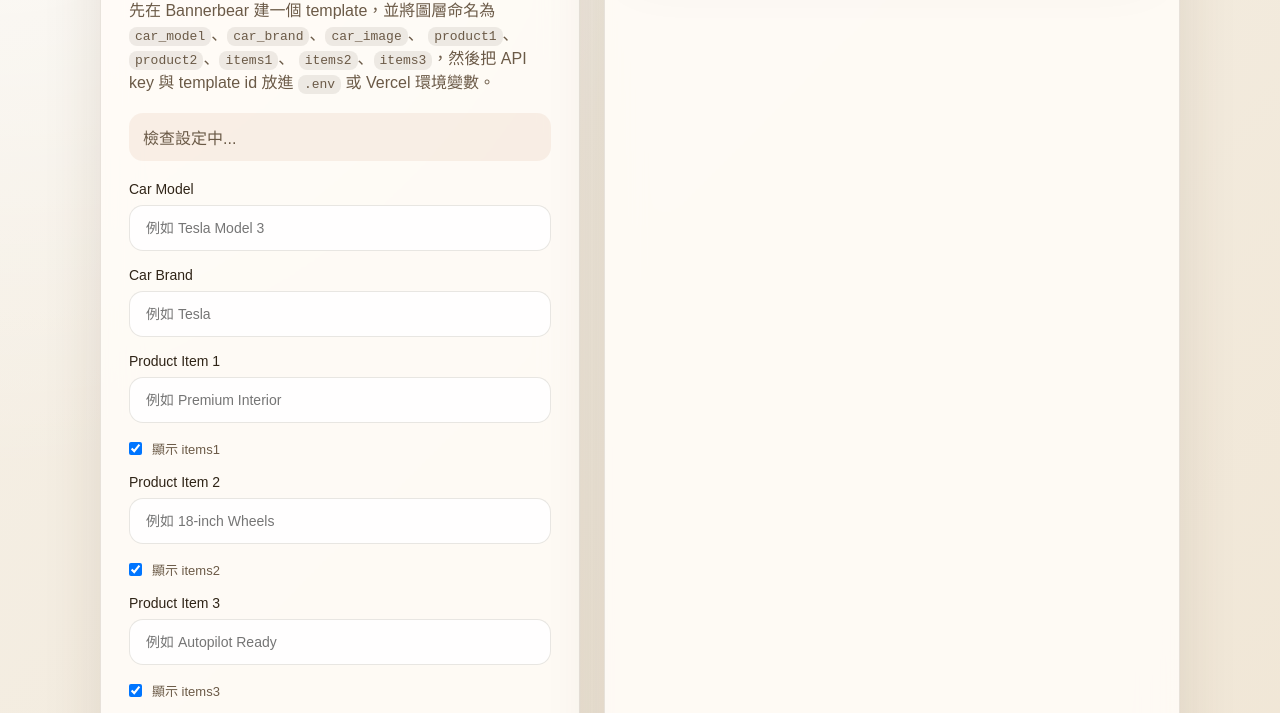
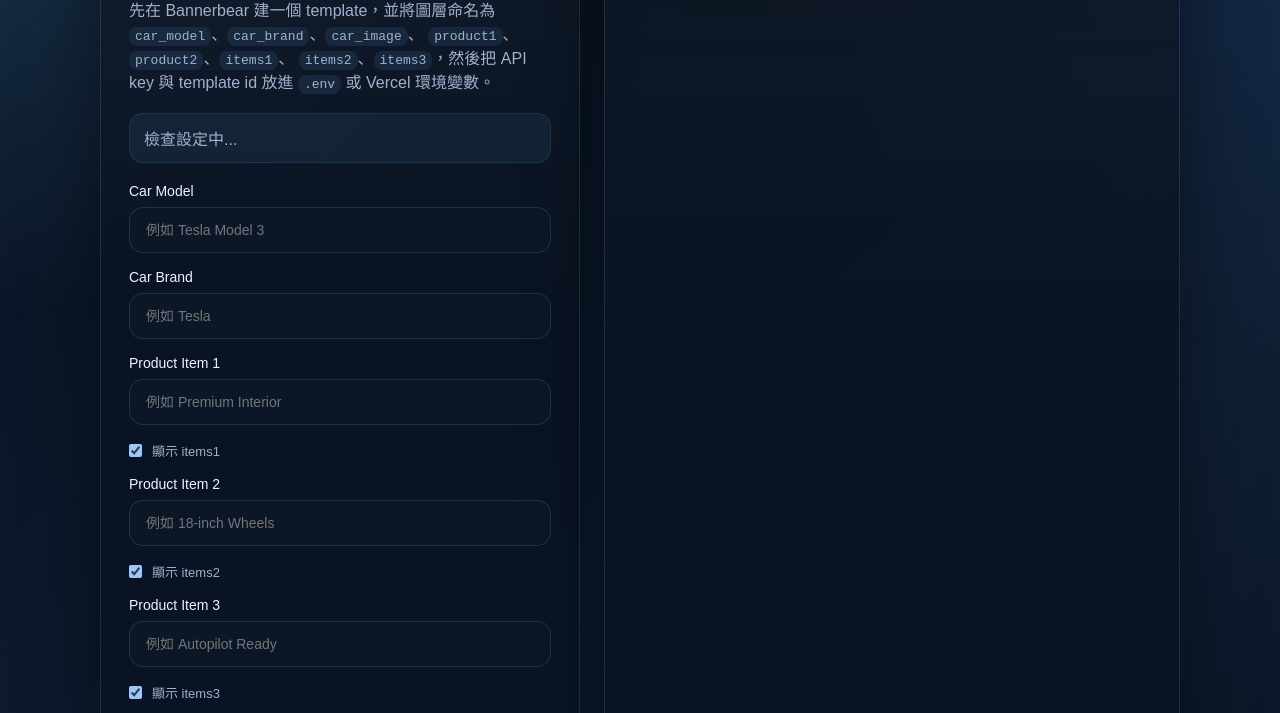
Before and after one commit to tathome2025/imageauto, a website with bundled scripts: page public/index.html in a window 1280 px wide. Shown: the part 216-929 px from the top of the page. Built offline with nearby package versions, Linux system fonts and the light colour scheme.

Commit message:
Switch UI to dark theme

```diff
--- a/public/styles.css
+++ b/public/styles.css
@@ -1,16 +1,18 @@
 :root {
-  color-scheme: light;
-  --bg: #f6f1e8;
-  --bg-accent: #efe4d2;
-  --card: rgba(255, 252, 247, 0.88);
-  --line: rgba(67, 49, 28, 0.12);
-  --text: #2f2417;
-  --muted: #6b5a47;
-  --brand: #b45c2e;
-  --brand-dark: #8f451d;
-  --success: #246b3e;
-  --warn: #a34e19;
-  --shadow: 0 20px 60px rgba(71, 49, 26, 0.12);
+  color-scheme: dark;
+  --bg: #07111f;
+  --bg-accent: #0f1f34;
+  --bg-glow: #17365e;
+  --card: rgba(10, 19, 33, 0.82);
+  --card-strong: rgba(14, 27, 46, 0.96);
+  --line: rgba(143, 180, 235, 0.16);
+  --text: #eef4ff;
+  --muted: #9fb2cc;
+  --brand: #66b7ff;
+  --brand-dark: #2f86d3;
+  --success: #55d39a;
+  --warn: #ff9c73;
+  --shadow: 0 24px 80px rgba(0, 0, 0, 0.45);
 }
 
 * {
@@ -23,8 +25,9 @@ body {
   font-family: "Avenir Next", "PingFang TC", sans-serif;
   color: var(--text);
   background:
-    radial-gradient(circle at top left, rgba(255, 255, 255, 0.75), transparent 34%),
-    linear-gradient(135deg, var(--bg) 0%, var(--bg-accent) 100%);
+    radial-gradient(circle at top left, rgba(102, 183, 255, 0.22), transparent 26%),
+    radial-gradient(circle at top right, rgba(56, 98, 173, 0.24), transparent 28%),
+    linear-gradient(145deg, var(--bg) 0%, var(--bg-accent) 58%, #060c16 100%);
 }
 
 .shell {
@@ -37,7 +40,9 @@ body {
 
 .card,
 .preview-card {
-  background: var(--card);
+  background:
+    linear-gradient(180deg, rgba(255, 255, 255, 0.03), transparent 32%),
+    var(--card);
   backdrop-filter: blur(18px);
   border: 1px solid var(--line);
   border-radius: 24px;
@@ -84,17 +89,18 @@ h1 {
   padding: 12px 14px;
   margin: 20px 0;
   border-radius: 14px;
-  background: rgba(180, 92, 46, 0.08);
+  background: rgba(102, 183, 255, 0.08);
+  border: 1px solid rgba(102, 183, 255, 0.12);
 }
 
 .status.ok {
   color: var(--success);
-  background: rgba(36, 107, 62, 0.08);
+  background: rgba(85, 211, 154, 0.1);
 }
 
 .status.error {
   color: var(--warn);
-  background: rgba(163, 78, 25, 0.08);
+  background: rgba(255, 156, 115, 0.1);
 }
 
 .form {
@@ -127,13 +133,13 @@ input {
   border-radius: 14px;
   padding: 14px 16px;
   font: inherit;
-  background: rgba(255, 255, 255, 0.86);
+  background: rgba(12, 24, 41, 0.92);
   color: var(--text);
 }
 
 input:focus {
-  outline: 2px solid rgba(180, 92, 46, 0.18);
-  border-color: rgba(180, 92, 46, 0.4);
+  outline: 2px solid rgba(102, 183, 255, 0.18);
+  border-color: rgba(102, 183, 255, 0.44);
 }
 
 button {
@@ -142,10 +148,11 @@ button {
   padding: 14px 20px;
   font: inherit;
   font-weight: 700;
-  color: white;
-  background: linear-gradient(135deg, var(--brand) 0%, var(--brand-dark) 100%);
+  color: #03101d;
+  background: linear-gradient(135deg, #8ed0ff 0%, var(--brand) 56%, var(--brand-dark) 100%);
   cursor: pointer;
   transition: transform 120ms ease, opacity 120ms ease;
+  box-shadow: 0 12px 28px rgba(47, 134, 211, 0.28);
 }
 
 button:hover {
@@ -169,12 +176,12 @@ button:disabled {
 #result-link {
   display: inline-block;
   margin-top: 14px;
-  color: var(--brand-dark);
+  color: var(--brand);
   font-weight: 700;
 }
 
 code {
-  background: rgba(47, 36, 23, 0.08);
+  background: rgba(102, 183, 255, 0.1);
   padding: 2px 6px;
   border-radius: 8px;
 }
@@ -186,7 +193,7 @@ code {
 
   body {
     background:
-      radial-gradient(circle at top, rgba(255, 255, 255, 0.7), transparent 30%),
+      radial-gradient(circle at top, rgba(102, 183, 255, 0.18), transparent 26%),
       linear-gradient(180deg, var(--bg) 0%, var(--bg-accent) 100%);
   }
 }
```
